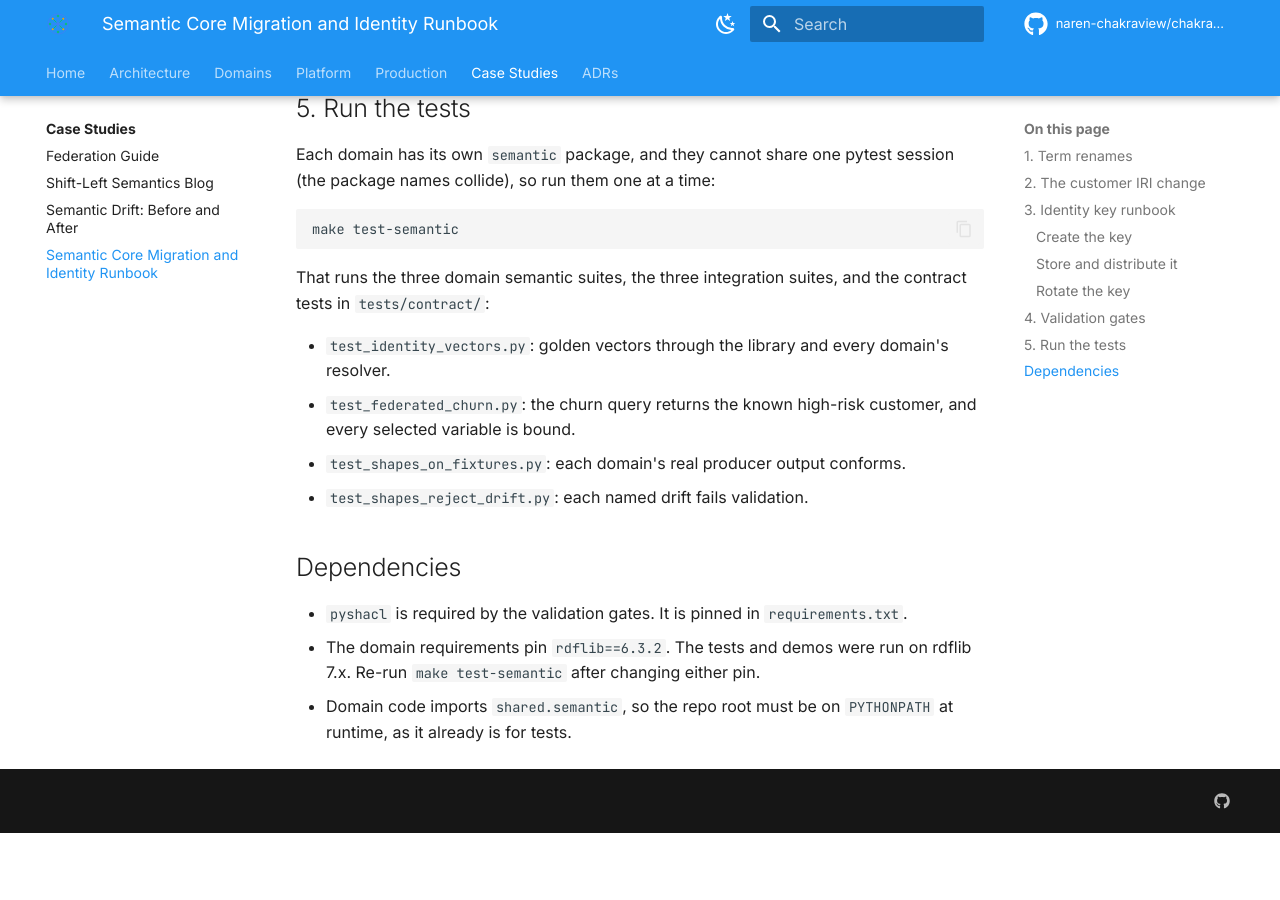
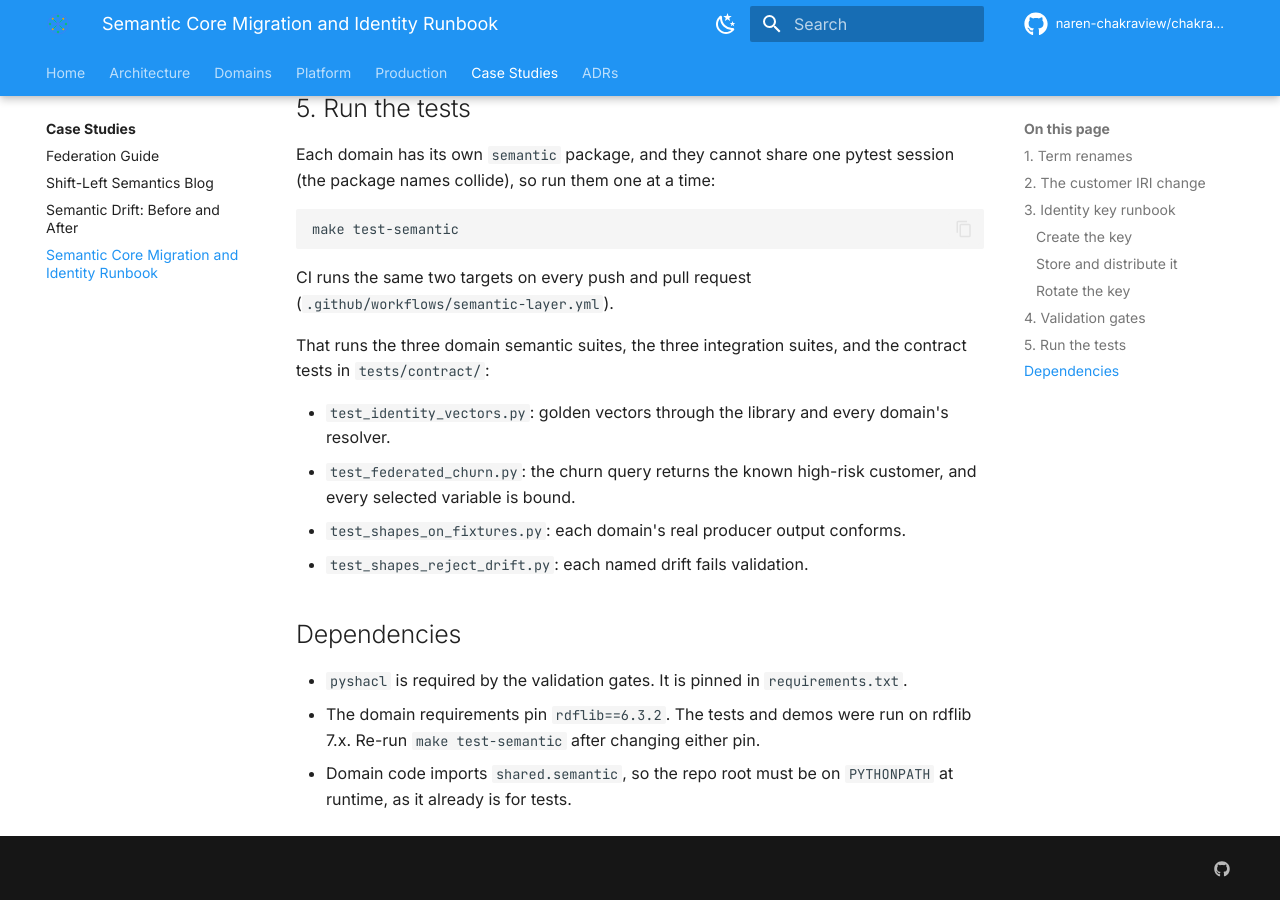
Before and after one commit to naren-chakraview/chakraview-fintech-data-mesh, an MkDocs documentation site: the page built from docs/case-study/fintech-semantic-integration/semantic-core-migration.md, in a window 1280 px wide and 900 px high, scrolled down 3157 px. Built offline with MkDocs 1.6.1 and Material for MkDocs 9.7.7, drawn with Linux system fonts in a browser that asks for light colours; comment, search, counter and statistics services are not loaded; before the commit the page ends 3990 px from its top, so only the background shows below that.

Commit message:
Run the semantic-layer tests and drift demos in CI
The brief requires CI to run the shapes and to fail when one domain's
minting code changes. The only existing workflow was policy-test.yml, so
this adds semantic-layer.yml: make test-semantic and make
semantic-drift-demo, on Python 3.12.

Co-Authored-By: Claude Haiku 5.5 <noreply@anthropic.com>

````diff
--- a/docs/case-study/fintech-semantic-integration/semantic-core-migration.md
+++ b/docs/case-study/fintech-semantic-integration/semantic-core-migration.md
@@ -120,6 +120,9 @@ Each domain has its own `semantic` package, and they cannot share one pytest ses
 make test-semantic
 ```
 
+CI runs the same two targets on every push and pull request
+(`.github/workflows/semantic-layer.yml`).
+
 That runs the three domain semantic suites, the three integration suites, and the
 contract tests in `tests/contract/`:
 
````
Also changed, not shown: 1 other file.
